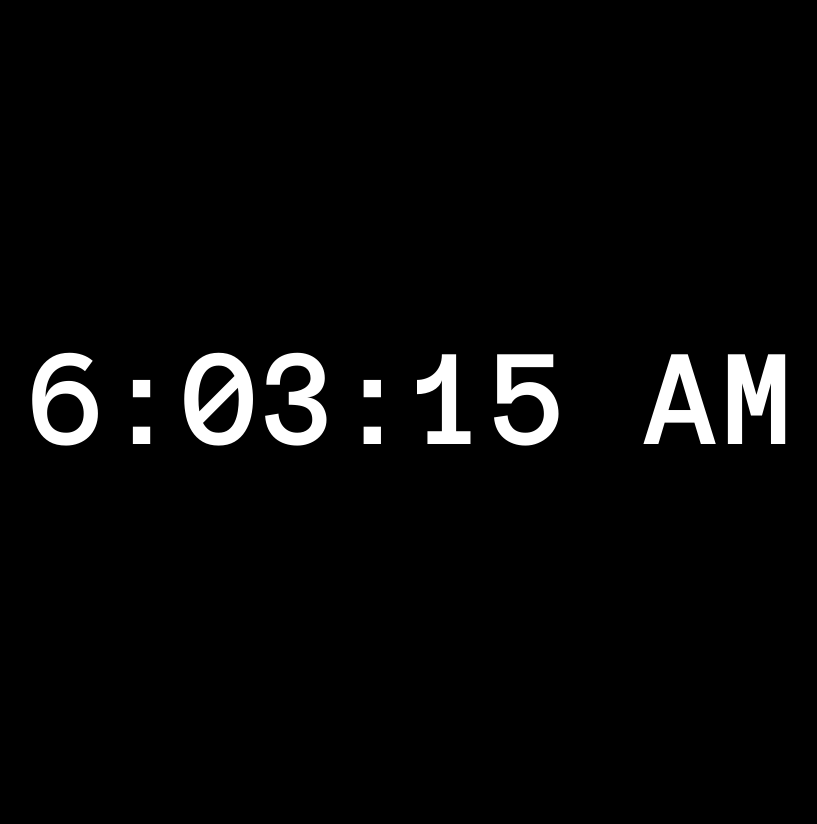
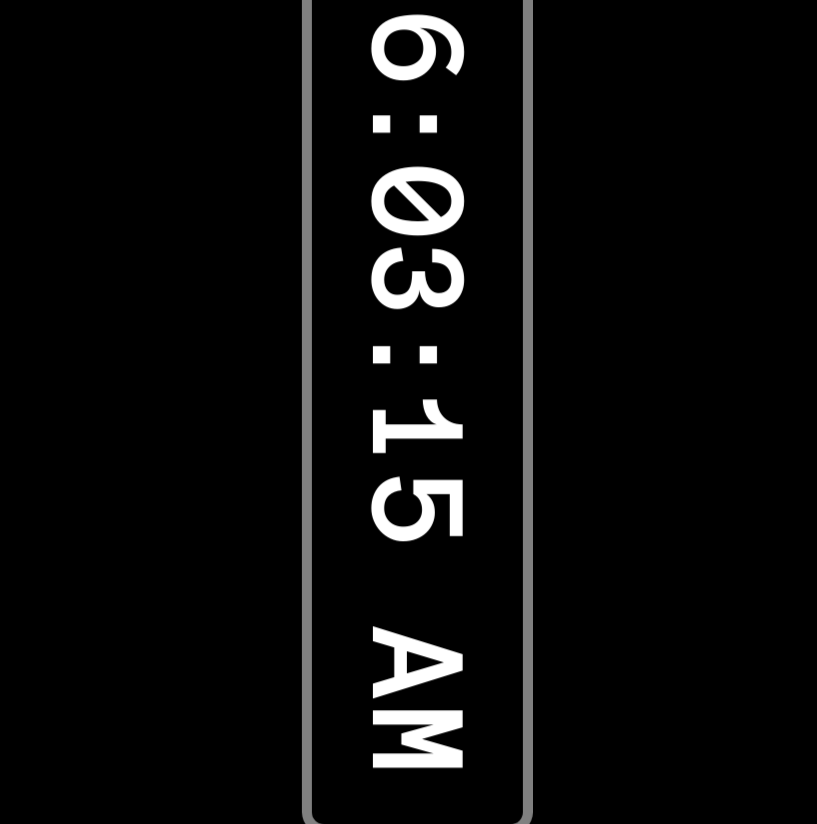
Before and after one commit to chasecee/pi-dashboard, a Next.js app: page / in a window 1280 px wide. Shown: the whole page, without its empty margins (223-1040 px from the left). Before the commit the page ends 800 px from the top, so only its background shows below. Built offline with nearby package versions, Linux system fonts and the light colour scheme.

Commit message:
add rotate

```diff
--- a/app/page.tsx
+++ b/app/page.tsx
@@ -2,7 +2,9 @@ import Clock from "./components/Clock";
 export default function Home() {
   return (
     <main className="flex min-h-screen flex-col items-center justify-center">
-      <Clock />
+      <div className="rounded-xl ring-[10px] ring-white/50 px-10 transform-gpu rotate-90">
+        <Clock />
+      </div>
     </main>
   );
 }
```
